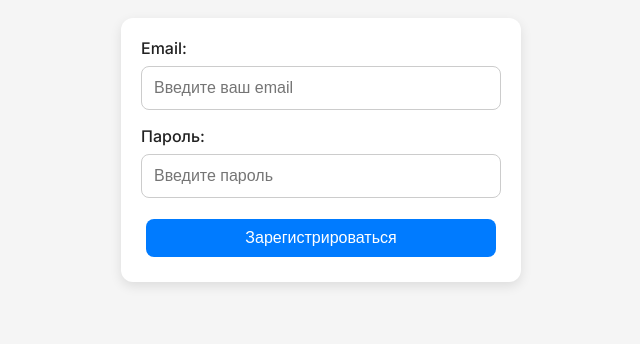
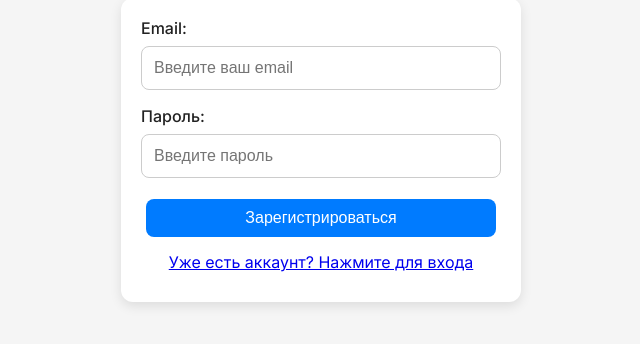
Before and after one commit to PerfectSoon/mapApp, a plain HTML site: page Frontend/static/register.html in a window 1280 px wide. Shown: the part 290-634 px from the top of the page, without its empty margins (319-959 px from the left). Drawn offline with Linux system fonts and the light colour scheme.

Commit message:
Смена кнопок на ссылки

```diff
--- a/Frontend/static/auth.css
+++ b/Frontend/static/auth.css
@@ -31,6 +31,11 @@ section {
   border-radius: 12px;
   box-shadow: 0 4px 12px rgba(0, 0, 0, 0.1);
 }
+.centered-link {
+    padding: 10px 20px;
+    text-align: center;
+}
+
 form { display: flex; flex-direction: column; }
 label { margin-bottom: 8px; font-weight: 500; }
 input[type="email"],
--- a/Frontend/static/register.html
+++ b/Frontend/static/register.html
@@ -17,6 +17,7 @@
       <label for="registerPassword">Пароль:</label>
       <input type="password" id="registerPassword" placeholder="Введите пароль" required>
       <button type="submit">Зарегистрироваться</button>
+      <a href="login.html" id="loginLink"  class="centered-link">Уже есть аккаунт? Нажмите для входа</a>
     </form>
   </section>
   <script src="/static/reg.js"></script>
```
Also changed, not shown: Frontend/static/login.html (+1 -6 lines).
